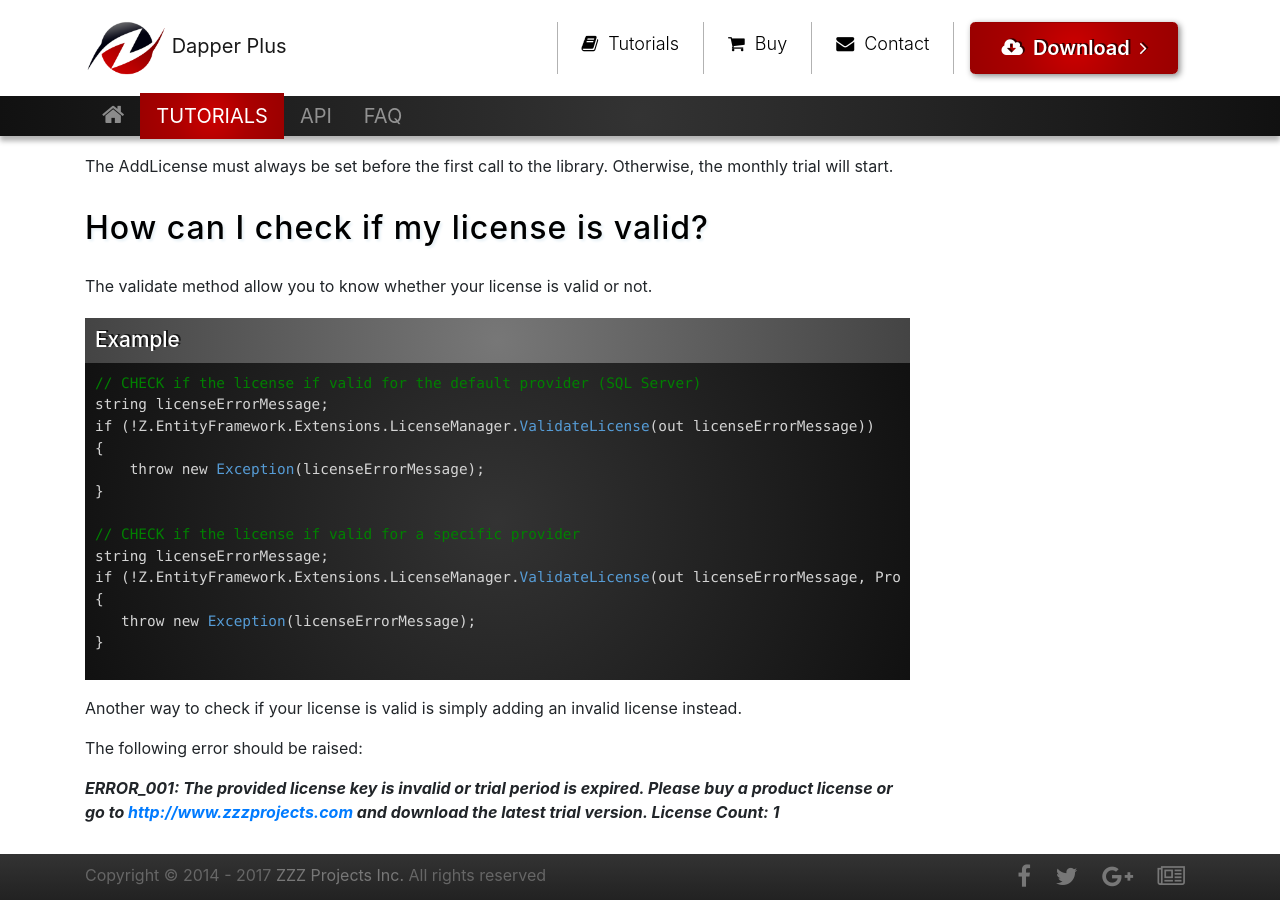
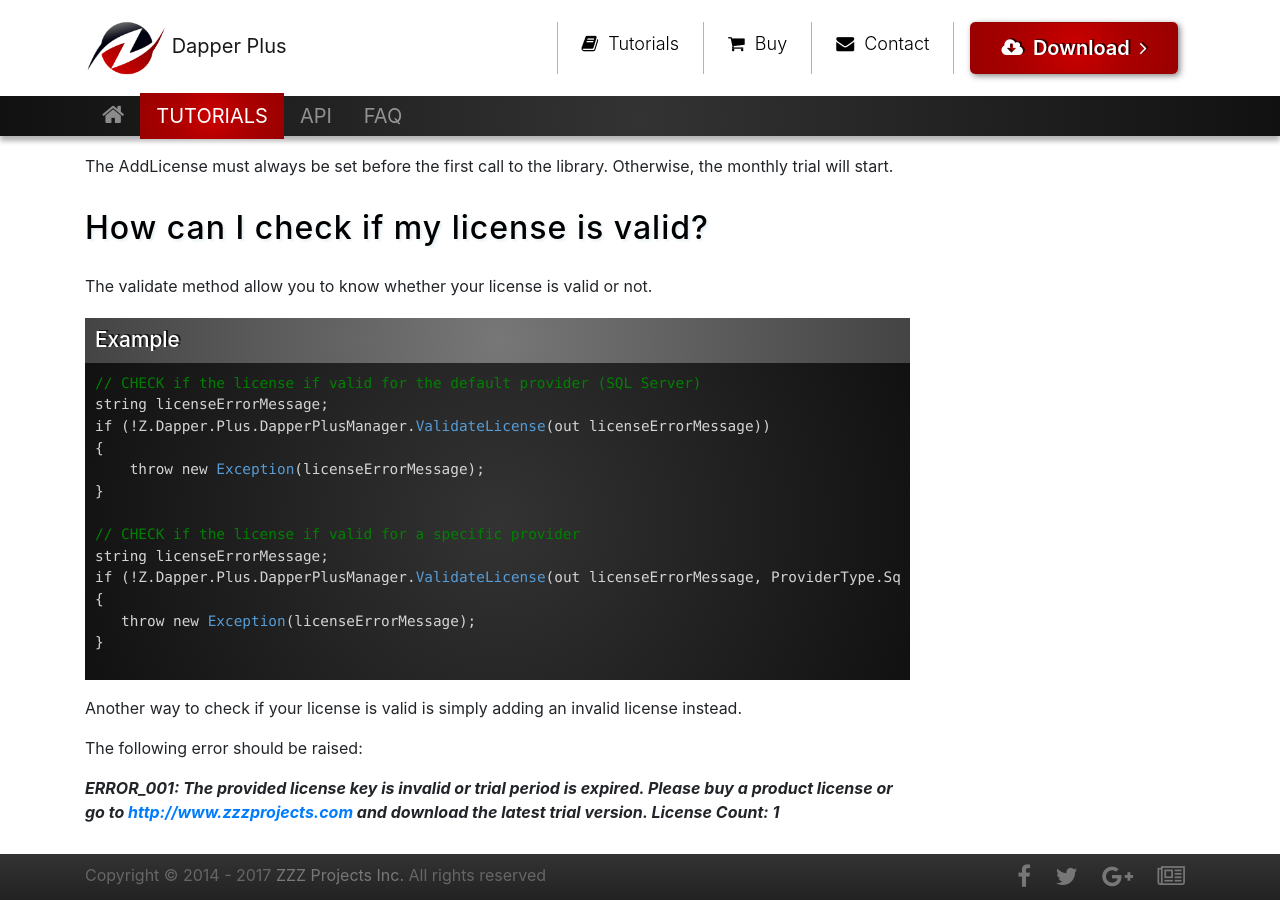
Before and after one commit to zzzprojects/Dapper-Plus, a Jekyll site: the page built from docs/pages/tutorials/licensing.md, in a window 1280 px wide and 900 px high, scrolled down 1577 px. Built offline with Jekyll 4.4.1, drawn with Linux system fonts in a browser that asks for light colours; nearby versions of some CDN libraries; our own code applies the rules of GitHub Pages for plain Markdown files.

Commit message:
Update licensing.md

```diff
--- a/docs/pages/tutorials/licensing.md
+++ b/docs/pages/tutorials/licensing.md
@@ -56,14 +56,14 @@ The validate method allow you to know whether your license is valid or not.
 {% highlight csharp %}
 // CHECK if the license if valid for the default provider (SQL Server)
 string licenseErrorMessage;
-if (!Z.EntityFramework.Extensions.LicenseManager.ValidateLicense(out licenseErrorMessage))
+if (!Z.Dapper.Plus.DapperPlusManager.ValidateLicense(out licenseErrorMessage))
 {
     throw new Exception(licenseErrorMessage);
 }
 
 // CHECK if the license if valid for a specific provider
 string licenseErrorMessage;
-if (!Z.EntityFramework.Extensions.LicenseManager.ValidateLicense(out licenseErrorMessage, ProviderType.SqlServer))
+if (!Z.Dapper.Plus.DapperPlusManager.ValidateLicense(out licenseErrorMessage, ProviderType.SqlServer))
 {
    throw new Exception(licenseErrorMessage);
 }
```
